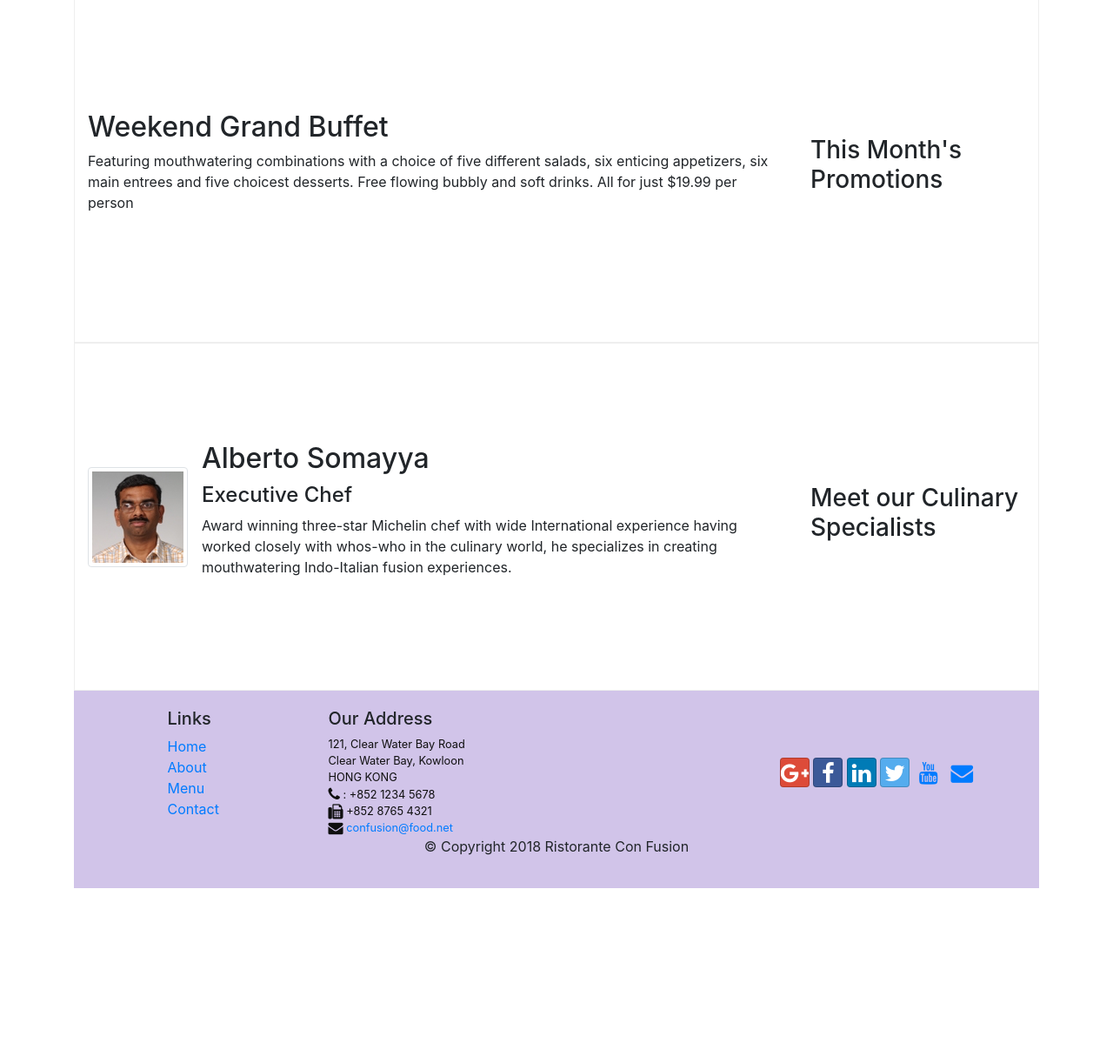
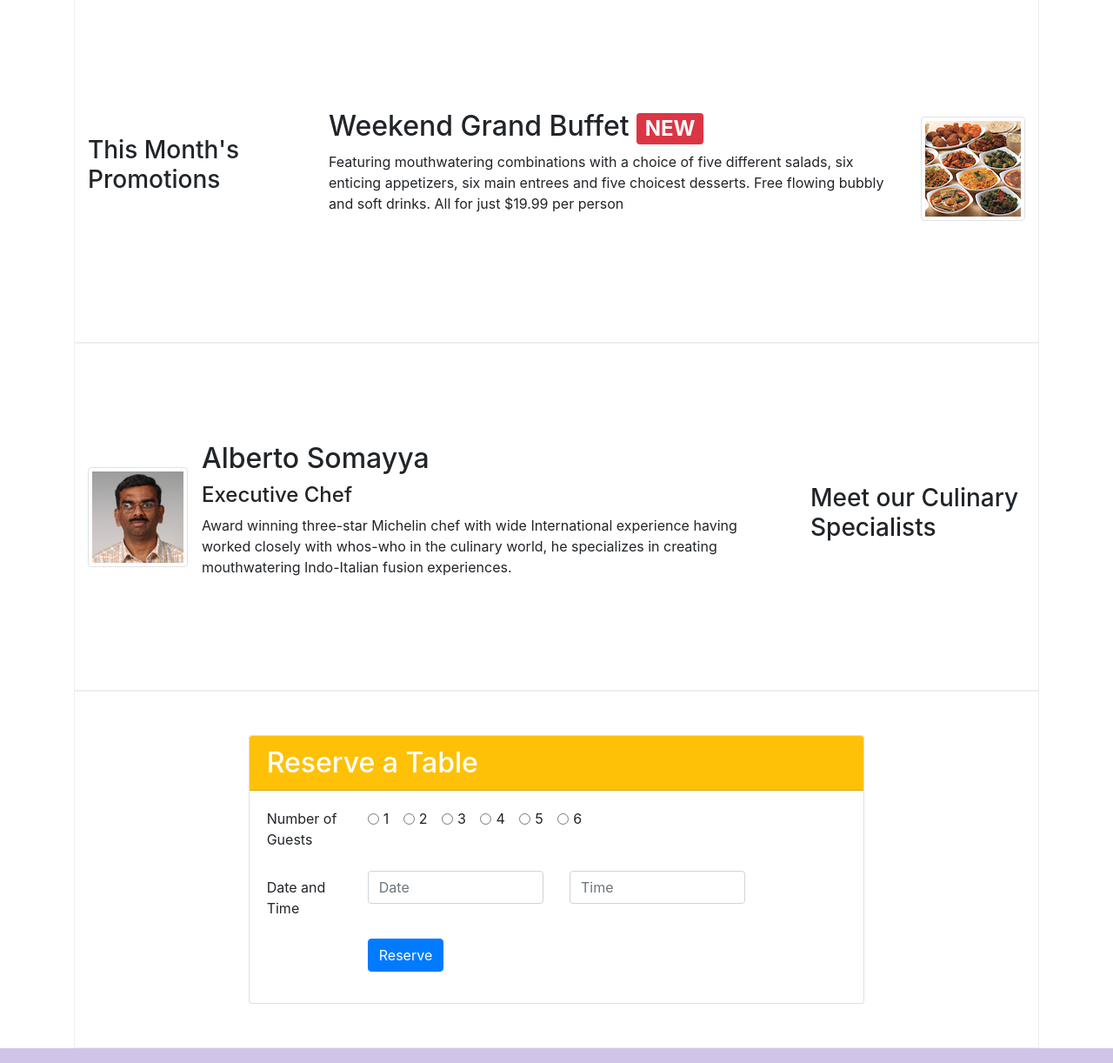
Before and after one commit to prakriti001/MyWebpage, a website: page index.html in a window 1280 px wide. Shown: the part 740-1962 px from the top of the page at 87% size. Before the commit the page ends 1761 px from the top, so only its background shows below. Drawn offline with nearby package versions, Linux system fonts and the light colour scheme.

Commit message:
assignment-2

```diff
--- a/index.html
+++ b/index.html
@@ -45,9 +45,12 @@
                     <h1>Ristorante con Fusion</h1>
                     <p>We take inspiration from the World's best cuisines, and create a unique fusion experience. Our lipsmacking creations will tickle your culinary senses!</p>
                 </div>
-                <div class="col-12 col-sm align-self-center">
+                <div class="col-12 col-sm-3 align-self-center">
                     <img src="img/logo.png" class="img-fluid">
 
+                </div>
+                <div class="col-12 col-sm-3 align-self-center">
+                    <button type="button" class="btn btn-block btn-warning" onclick="window.location='#reserve'" >Reserve Table</button>
                 </div>
             </div>
         </div>
@@ -71,12 +74,17 @@
 
 
         <div class="row row-content align-items-center">
-            <div class="col-12 col-sm-4 col-md-3 order-sm-last">
+            <div class="col-12 col-sm-4 col-md-3 order-sm-first">
                 <h3>This Month's Promotions</h3>
             </div>
-            <div class="col-12 col-sm col-md order-sm-first">
-                <h2>Weekend Grand Buffet</h2>
-                <p>Featuring mouthwatering combinations with a choice of five different salads, six enticing appetizers, six main entrees and five choicest desserts. Free flowing bubbly and soft drinks. All for just $19.99 per person </p>
+            <div class="col-12 col-sm col-md order-sm-last">
+                <div class="media">
+                    <div class="media-body">
+                        <h2>Weekend Grand Buffet <span class="badge badge-danger">NEW</span></h2>
+                        <p>Featuring mouthwatering combinations with a choice of five different salads, six enticing appetizers, six main entrees and five choicest desserts. Free flowing bubbly and soft drinks. All for just $19.99 per person </p>
+                    </div>
+                    <img src="img/buffet.png" class="img-thumbnail d-flex align-self-center ml-3">
+                </div>
             </div>
         </div>
 
@@ -92,6 +100,68 @@
                         <h4>Executive Chef</h4>
                         <p>Award winning three-star Michelin chef with wide International experience having worked closely with whos-who in the culinary world, he specializes in creating mouthwatering Indo-Italian fusion experiences. </p>
                     </div>
+                </div>
+            </div>
+        </div>
+        <div class="row row-content">
+            <div class="col-12 col-sm-8 offset-sm-2">
+                <div class="card">
+                    <h2 class="card-header bg-warning text-white">Reserve a Table</h2>
+                    <div class="card-body">
+                        <form id="reserve">
+                            <div class="form-group row">
+                                <label class="col-12 col-sm-2" for="numofguests">Number of Guests</label>
+                                <div class=" col-sm-10">
+                                    <div class="form-check form-check-inline">
+                                        <input class="form-check-input" type="radio" name="numofguests" id="numofguests" value="option1">
+                                        <label class="form-check-label" for="numofguests">1
+                                        </label>
+                                    </div>
+                                    <div class="form-check form-check-inline">
+                                        <input class="form-check-input" type="radio" name="numofguests" id="numofguests" value="option2">
+                                        <label class="form-check-label" for="numofguests">2
+                                        </label>
+                                    </div>
+                                    <div class="form-check form-check-inline">
+                                        <input class="form-check-input" type="radio" name="numofguests" id="numofguests" value="option3">
+                                        <label class="form-check-label" for="numofguests">3
+                                        </label>
+                                    </div>
+                                    <div class="form-check form-check-inline">
+                                        <input class="form-check-input" type="radio" name="numofguests" id="numofguests" value="option4">
+                                        <label class="form-check-label" for="numofguests">4
+                                        </label>
+                                    </div>
+                                    <div class="form-check form-check-inline">
+                                        <input class="form-check-input" type="radio" name="numofguests" id="numofguests" value="option5" >
+                                        <label class="form-check-label" for="numofguests">5
+                                        </label>
+                                    </div>
+                                    <div class="form-check form-check-inline">
+                                        <input class="form-check-input" type="radio" name="numofguests" id="numofguests" value="option6" >
+                                        <label class="form-check-label" for="numofguests">6
+                                        </label>
+                                    </div>
+                                </div>
+                            </div>
+                            <div class="form-group row">
+                                <label for="date" class="col-form-label col-12 col-sm-2">Date and Time</label>
+                                <div class="col-12 col-sm-4">
+                                    <input type="text" name="date" placeholder="Date" class="form-control">
+                                </div>
+                                <div class="col-12 col-sm-4">
+                                    <input type="text" name="time" placeholder="Time" class="form-control">
+                                </div>
+
+                            </div>
+                            <div class="form-group row">
+                                <div class="col-12 col-sm-3 offset-sm-2">
+                                    <button type="submit" class="btn btn-primary">Reserve</button>
+                                </div>
+                            </div>
+                        </form>
+                    </div>
+                </div>
             </div>
         </div>
     </div>
```
